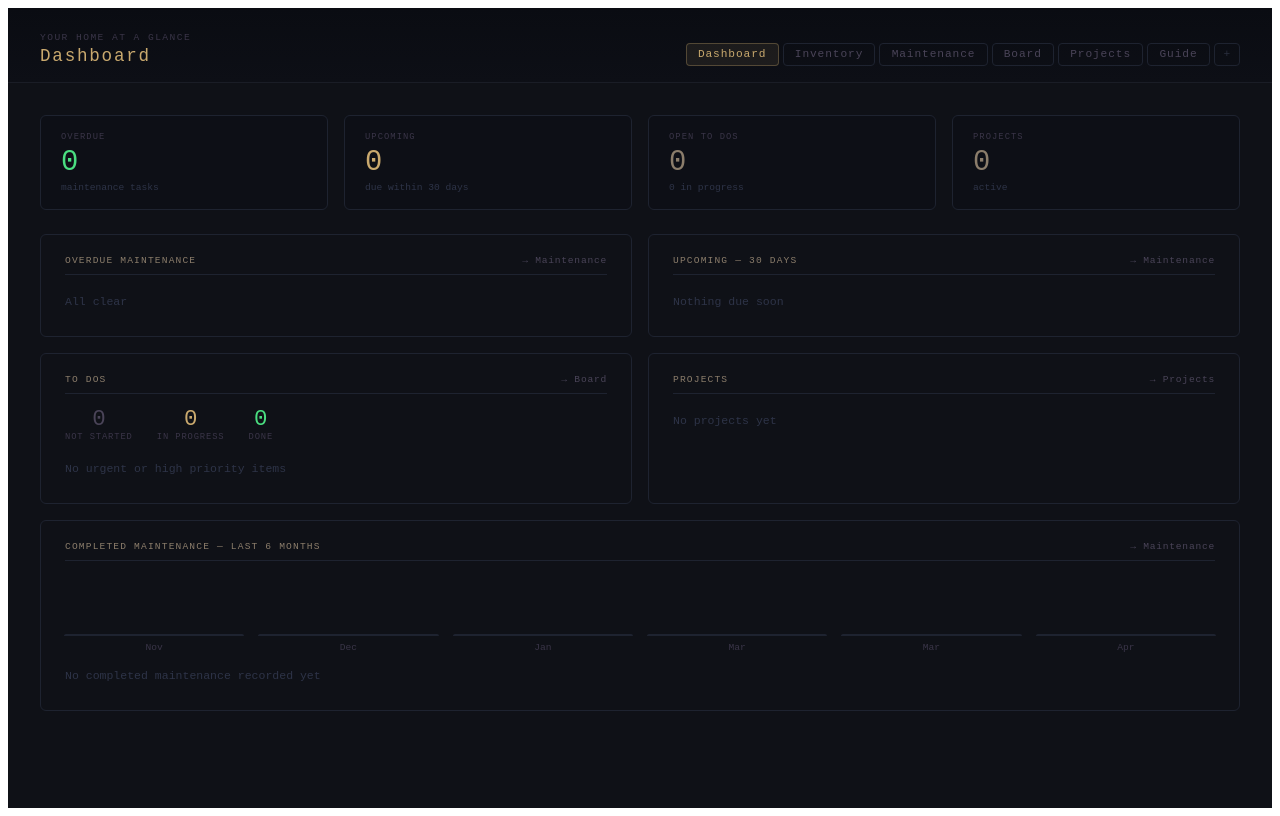
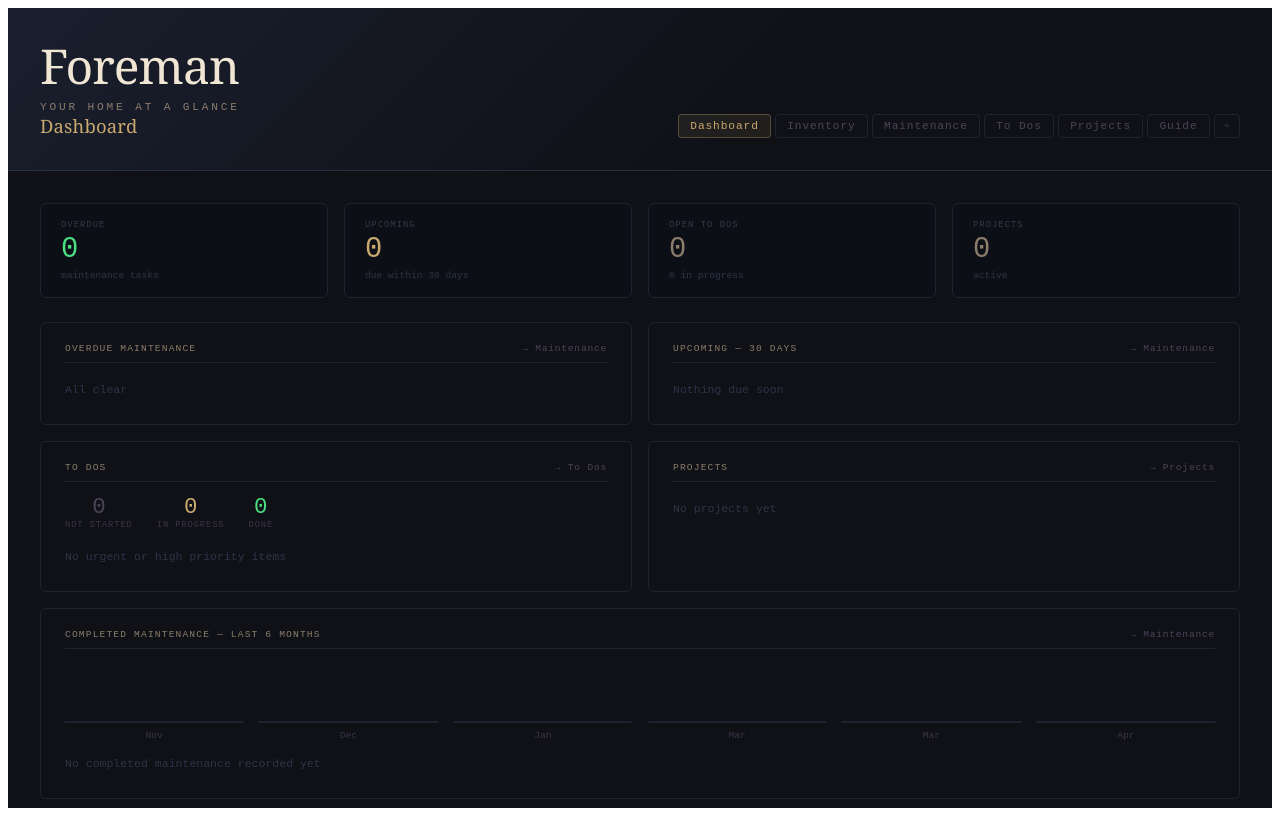
Before and after one commit to root-house-code/Foreman-Registry, a React (Vite) app: page / in a window 1280 px wide. Built offline with nearby package versions, Linux system fonts and the light colour scheme.

Commit message:
fixed header alignment issue

```diff
--- a/board-page.jsx
+++ b/board-page.jsx
@@ -688,7 +688,7 @@ export default function BoardPage({ navigate }) {
                 PROJECT
               </span>
               <span style={{ color: "#c9a96e", fontFamily: "'Georgia', 'Times New Roman', serif", fontSize: "clamp(0.95rem, 2vw, 1.15rem)", letterSpacing: "0.01em" }}>
-                Board
+                To Dos
               </span>
             </div>
           </div>
--- a/components/PageNav.jsx
+++ b/components/PageNav.jsx
@@ -7,7 +7,7 @@ const TABS = [
   { key: "dashboard", label: "Dashboard" },
   { key: "inventory", label: "Inventory" },
   { key: "maintenance", label: "Maintenance" },
-  { key: "board", label: "Board" },
+  { key: "board", label: "To Dos" },
   { key: "projects", label: "Projects" },
   { key: "guide", label: "Guide" },
 ];
--- a/dashboard-page.jsx
+++ b/dashboard-page.jsx
@@ -186,20 +186,14 @@ export default function DashboardPage({ navigate }) {
   return (
     <div style={{ background: "#0f1117", color: "#d4c9b8", display: "flex", flexDirection: "column", fontFamily: "monospace", height: "100vh", overflow: "hidden" }}>
       {/* Header */}
-      <div style={{
-        background: "linear-gradient(180deg, #0a0c12 0%, #0d0f16 100%)",
-        borderBottom: "1px solid #1a1d26",
-        flexShrink: 0,
-        padding: "1.5rem 2rem 1rem",
-      }}>
+      <div style={{ background: "linear-gradient(135deg, #1a1f2e 0%, #0f1117 60%)", borderBottom: "1px solid #2a2f3e", flexShrink: 0, padding: "2rem", zIndex: 50 }}>
         <div style={{ alignItems: "flex-end", display: "flex", justifyContent: "space-between" }}>
           <div>
-            <div style={{ color: "#3a3548", fontFamily: "monospace", fontSize: "0.6rem", letterSpacing: "0.15em", marginBottom: "0.2rem", textTransform: "uppercase" }}>
-              YOUR HOME AT A GLANCE
+            <h1 style={{ color: "#f0e6d3", fontFamily: "'Georgia', 'Times New Roman', serif", fontSize: "clamp(2rem, 5vw, 3rem)", fontWeight: "normal", letterSpacing: "-0.02em", lineHeight: 1.1, margin: "0 0 0.5rem" }}>Foreman</h1>
+            <div>
+              <span style={{ color: "#8b7d6b", display: "block", fontFamily: "monospace", fontSize: "0.7rem", letterSpacing: "0.25em", textTransform: "uppercase" }}>YOUR HOME AT A GLANCE</span>
+              <span style={{ color: "#c9a96e", fontFamily: "'Georgia', 'Times New Roman', serif", fontSize: "clamp(0.95rem, 2vw, 1.15rem)", letterSpacing: "0.01em" }}>Dashboard</span>
             </div>
-            <h1 style={{ color: "#c9a96e", fontFamily: "monospace", fontSize: "1.1rem", fontWeight: 400, letterSpacing: "0.1em", margin: 0 }}>
-              Dashboard
-            </h1>
           </div>
           <PageNav currentPage="dashboard" navigate={navigate} />
         </div>
@@ -291,7 +285,7 @@ export default function DashboardPage({ navigate }) {
           <div style={card}>
             <div style={sectionHeader}>
               <span style={sectionTitle}>To Dos</span>
-              <button style={navLink} onClick={() => navigate("board")}>&rarr; Board</button>
+              <button style={navLink} onClick={() => navigate("board")}>&rarr; To Dos</button>
             </div>
             <div style={{ display: "flex", gap: "1.5rem", marginBottom: "0.75rem" }}>
               {[
--- a/guide-page.jsx
+++ b/guide-page.jsx
@@ -90,29 +90,24 @@ export default function GuidePage({ navigate }) {
   return (
     <div style={{ background: "#0f1117", color: "#d4c9b8", display: "flex", flexDirection: "column", fontFamily: "monospace", height: "100vh", overflow: "hidden" }}>
       {/* Header */}
-      <div style={{
-        background: "linear-gradient(180deg, #0a0c12 0%, #0d0f16 100%)",
-        borderBottom: "1px solid #1a1d26",
-        flexShrink: 0,
-        padding: "1.5rem 2rem 1rem",
-      }}>
+      <div style={{ background: "linear-gradient(135deg, #1a1f2e 0%, #0f1117 60%)", borderBottom: "1px solid #2a2f3e", flexShrink: 0, padding: "2rem", zIndex: 50 }}>
         <div style={{ alignItems: "flex-end", display: "flex", justifyContent: "space-between" }}>
           <div>
-            <div style={{ color: "#3a3548", fontFamily: "monospace", fontSize: "0.6rem", letterSpacing: "0.15em", marginBottom: "0.2rem", textTransform: "uppercase" }}>
-              YOUR HOME, EXPLAINED
-            </div>
-            <div style={{ alignItems: "baseline", display: "flex", gap: "1rem" }}>
-              <h1 style={{ color: "#c9a96e", fontFamily: "monospace", fontSize: "1.1rem", fontWeight: 400, letterSpacing: "0.1em", margin: 0 }}>
-                Guide
-              </h1>
-              <span style={{ color: deletedCount > 0 ? "#f87171" : "#2e3448", fontSize: "0.6rem", letterSpacing: "0.1em" }}>
-                {deletedCount} removed from schedule
-              </span>
+            <h1 style={{ color: "#f0e6d3", fontFamily: "'Georgia', 'Times New Roman', serif", fontSize: "clamp(2rem, 5vw, 3rem)", fontWeight: "normal", letterSpacing: "-0.02em", lineHeight: 1.1, margin: "0 0 0.5rem" }}>Foreman</h1>
+            <div>
+              <span style={{ color: "#8b7d6b", display: "block", fontFamily: "monospace", fontSize: "0.7rem", letterSpacing: "0.25em", textTransform: "uppercase" }}>YOUR HOME, EXPLAINED</span>
+              <span style={{ color: "#c9a96e", fontFamily: "'Georgia', 'Times New Roman', serif", fontSize: "clamp(0.95rem, 2vw, 1.15rem)", letterSpacing: "0.01em" }}>Guide</span>
             </div>
           </div>
           <PageNav currentPage="guide" navigate={navigate} />
         </div>
       </div>
+
+      {deletedCount > 0 && (
+        <div style={{ borderBottom: "1px solid #1a1d26", flexShrink: 0, padding: "0.4rem 2rem" }}>
+          <span style={{ color: "#f87171", fontFamily: "monospace", fontSize: "0.6rem", letterSpacing: "0.1em" }}>{deletedCount} removed from schedule</span>
+        </div>
+      )}
 
       {/* Body */}
       <div style={{ display: "flex", flex: 1, overflow: "hidden" }}>
--- a/home-maintenance.jsx
+++ b/home-maintenance.jsx
@@ -360,21 +360,21 @@ export default function HomeMaintenanceTable({ navigate }) {
 
   return (
     <div style={{
-      minHeight: "100vh",
+      height: "100vh",
+      overflow: "hidden",
+      display: "flex",
+      flexDirection: "column",
       background: "#0f1117",
       fontFamily: "'Georgia', 'Times New Roman', serif",
       color: "#e8e0d0",
-      padding: "0",
     }}>
       <div ref={pageHeaderRef} style={{
         background: "linear-gradient(135deg, #1a1f2e 0%, #0f1117 60%)",
         borderBottom: "1px solid #2a2f3e",
-        padding: "2rem 2rem 2rem",
-        position: "sticky",
-        top: 0,
+        flexShrink: 0,
+        padding: "2rem",
         zIndex: 50,
       }}>
-        <div style={{ maxWidth: 1200, margin: "0 auto" }}>
         <div style={{ display: "flex", justifyContent: "space-between", alignItems: "flex-end" }}>
           <div>
             <h1 style={{
@@ -399,9 +399,8 @@ export default function HomeMaintenanceTable({ navigate }) {
           <PageNav currentPage="maintenance" navigate={navigate} />
         </div>
       </div>
-      </div>
 
-      <div style={{ maxWidth: 1200, margin: "0 auto", padding: "1.5rem 2rem 4rem" }}>
+      <div style={{ flex: 1, overflowY: "auto", padding: "2rem 2rem 4rem" }}>
         <div style={{ display: "flex", gap: "0.75rem", flexWrap: "wrap", alignItems: "center", marginBottom: "1.25rem" }}>
           <p style={{ color: "#8b7d6b", fontFamily: "monospace", fontSize: "0.85rem", margin: 0 }}>
             {defaultData.length} maintenance items across {CATEGORY_TABS.filter(t => t !== "All" && t !== "User" && t !== "Hidden" && !deletedCategories.has(t)).length} categories
@@ -474,7 +473,7 @@ export default function HomeMaintenanceTable({ navigate }) {
           onDeleteRow={handleDeleteRow}
           sortCols={sortCols}
           onHeaderClick={handleHeaderClick}
-          stickyTop={pageHeaderHeight}
+          stickyTop={0}
         />
       </div>
     </div>
--- a/inventory-page.jsx
+++ b/inventory-page.jsx
@@ -1336,11 +1336,13 @@ Return 5–12 tasks. Include only tasks that are standard for this appliance typ
 
   return (
     <div style={{
-      minHeight: "100vh",
+      height: "100vh",
+      overflow: "hidden",
+      display: "flex",
+      flexDirection: "column",
       background: "#0f1117",
       color: "#e8e0d0",
       fontFamily: "'Georgia', 'Times New Roman', serif",
-      padding: "0",
     }}>
 
       {duplicateItemPopup && createPortal(
@@ -1665,12 +1667,11 @@ Return 5–12 tasks. Include only tasks that are standard for this appliance typ
       <div ref={headerRef} style={{
         background: "linear-gradient(135deg, #1a1f2e 0%, #0f1117 60%)",
         borderBottom: "1px solid #2a2f3e",
-        padding: "2rem 2rem 2rem",
-        position: "sticky",
-        top: 0,
+        flexShrink: 0,
+        padding: "2rem",
         zIndex: 50,
       }}>
-        <div style={{ maxWidth: 1200, margin: "0 auto", display: "flex", justifyContent: "space-between", alignItems: "flex-end" }}>
+        <div style={{ display: "flex", justifyContent: "space-between", alignItems: "flex-end" }}>
           <div>
             <h1 style={{
               color: "#f0e6d3",
@@ -1695,7 +1696,7 @@ Return 5–12 tasks. Include only tasks that are standard for this appliance typ
         </div>
       </div>
 
-      <div style={{ maxWidth: 1400, margin: "0 auto", padding: "2rem 2rem 4rem" }}>
+      <div style={{ flex: 1, overflowY: "auto", padding: "2rem 2rem 4rem" }}>
         <div style={{ alignItems: "flex-start", display: "flex", gap: "2rem" }}>
         <div style={{ flex: "0 0 58%", minWidth: 0 }}>
 
@@ -1840,7 +1841,7 @@ Return 5–12 tasks. Include only tasks that are standard for this appliance typ
           minWidth: 0,
           overflow: "hidden",
           position: "sticky",
-          top: headerHeight + 24,
+          top: 24,
         }}>
           <div style={{
             borderBottom: "1px solid #1e2330",
@@ -2177,7 +2178,7 @@ Return 5–12 tasks. Include only tasks that are standard for this appliance typ
                     onMouseEnter={e => { e.currentTarget.style.color = "#c9a96e"; }}
                     onMouseLeave={e => { e.currentTarget.style.color = "#3a3440"; }}
                   >
-                    View all on Board →
+                    View all on To Dos →
                   </button>
                 </div>
               </>
```
Lines whose indentation alone changed are shown as unchanged.
